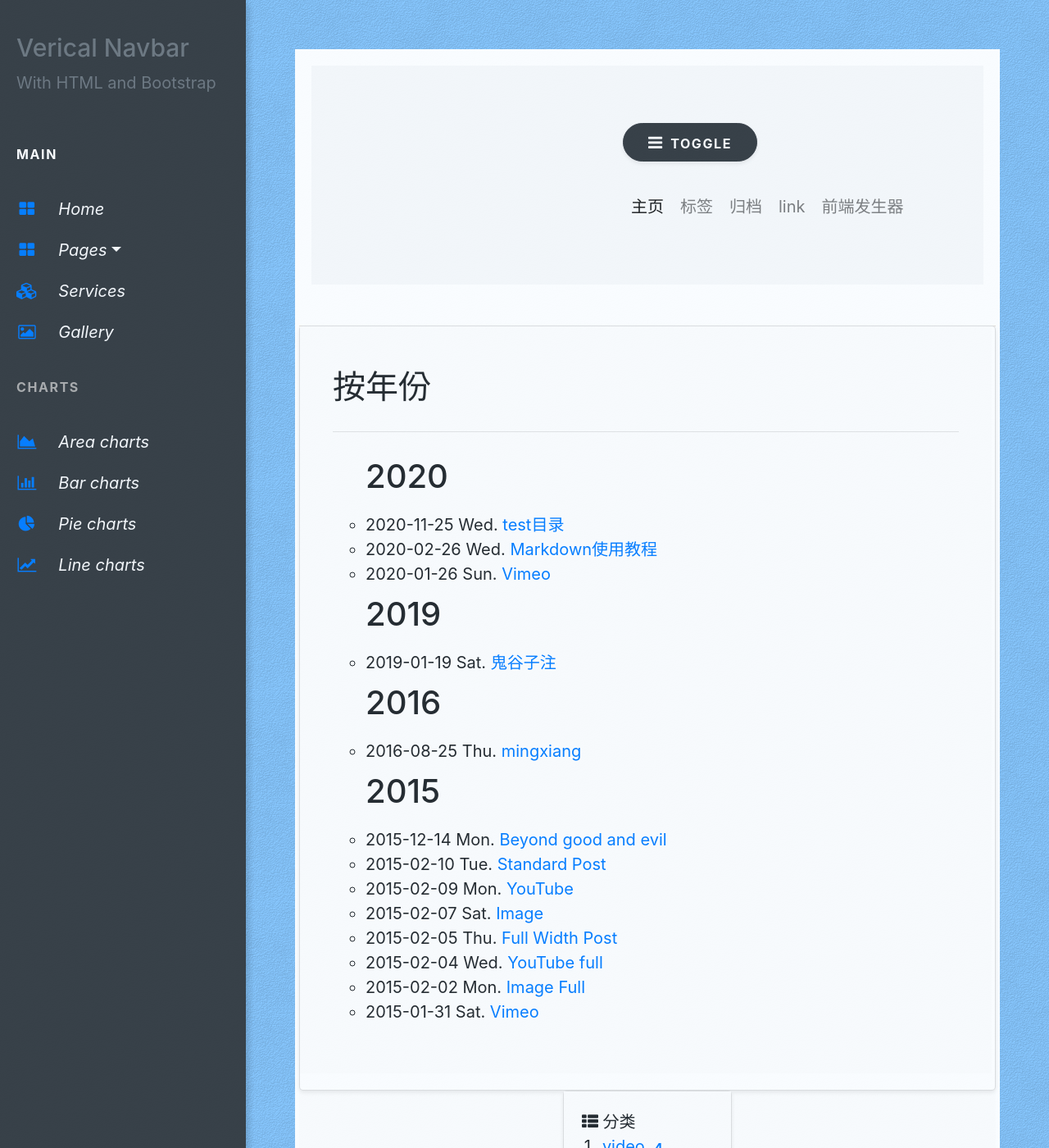
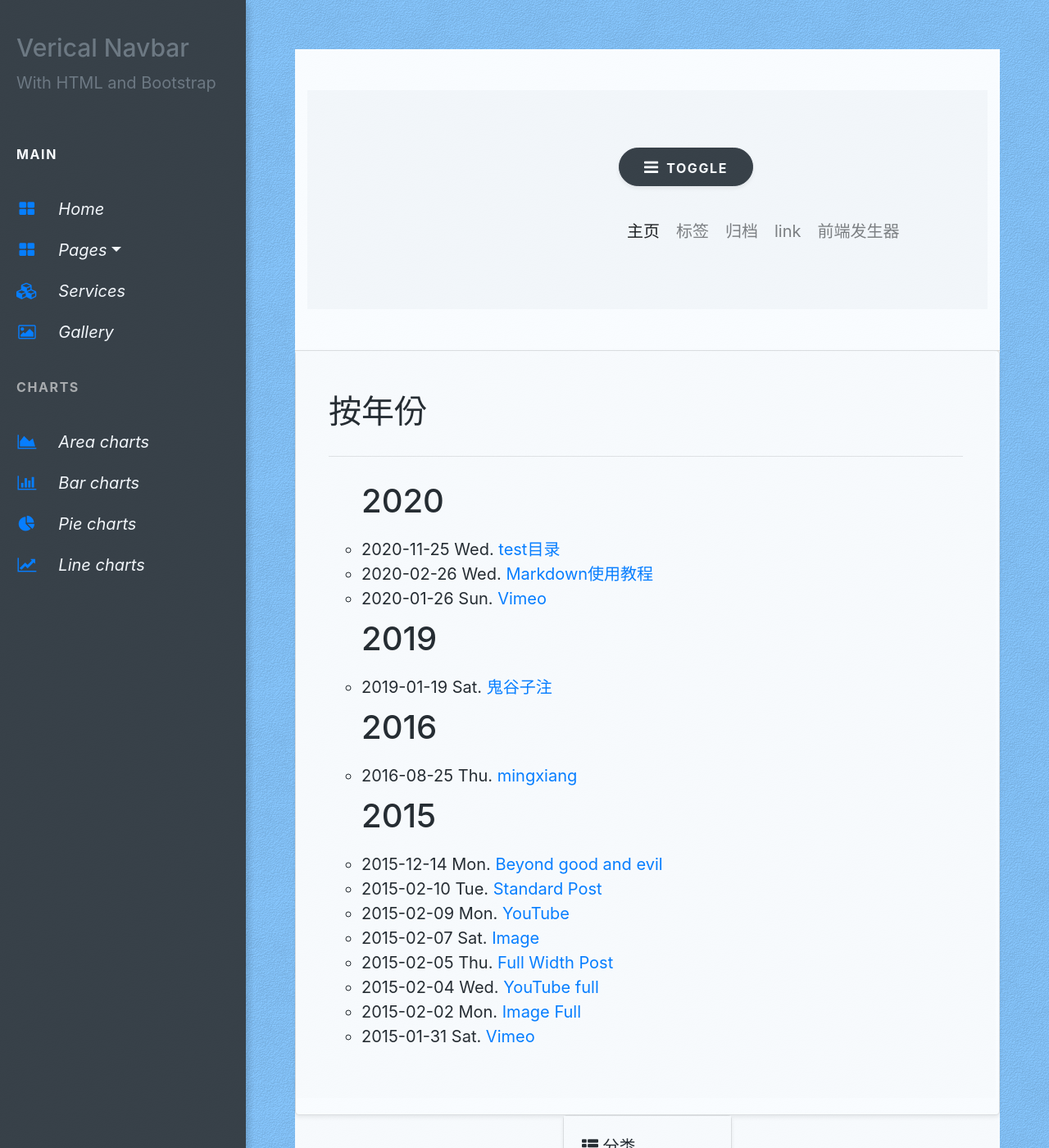
Before and after one commit to nengwuzhi/nengwuzhi.github.ioce, a Jekyll site: the page built from archive/index.md, in a window 1280 px wide and 1400 px high. Shown: the whole window at 82% size. Built offline with Jekyll 4.4.1, drawn with Linux system fonts in a browser that asks for light colours; nearby versions of some CDN libraries.

Commit message:
Update main.css

```diff
--- a/css/main.css
+++ b/css/main.css
@@ -2178,9 +2178,9 @@
 	height: 100%;
 }
 
-.col-md-12.container {
-    background: #ffffff;
-    padding: 20px;
+.container {
+    background: white;
+    padding: 50px;
 }
 
 .content,.authorbox .avatar {
```
